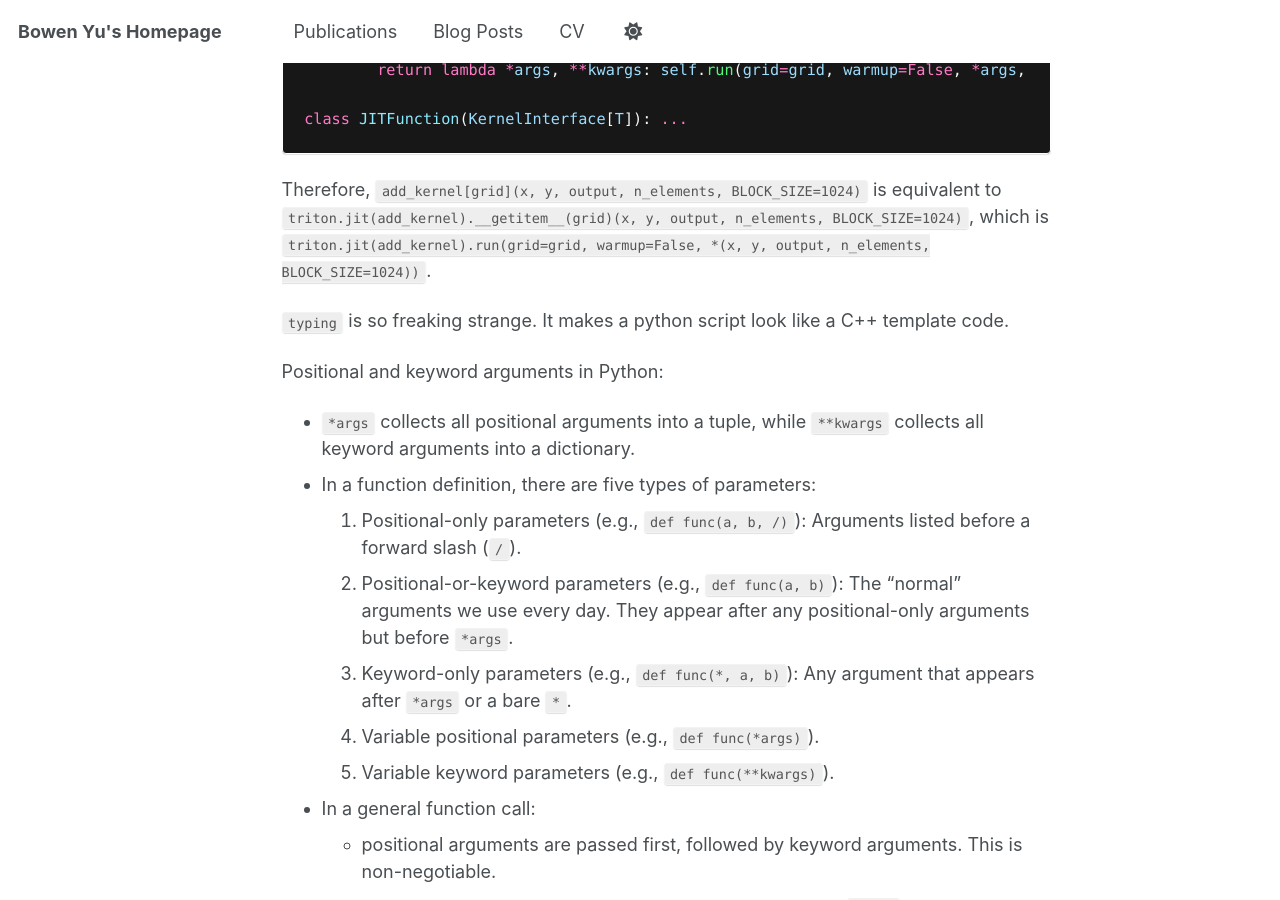
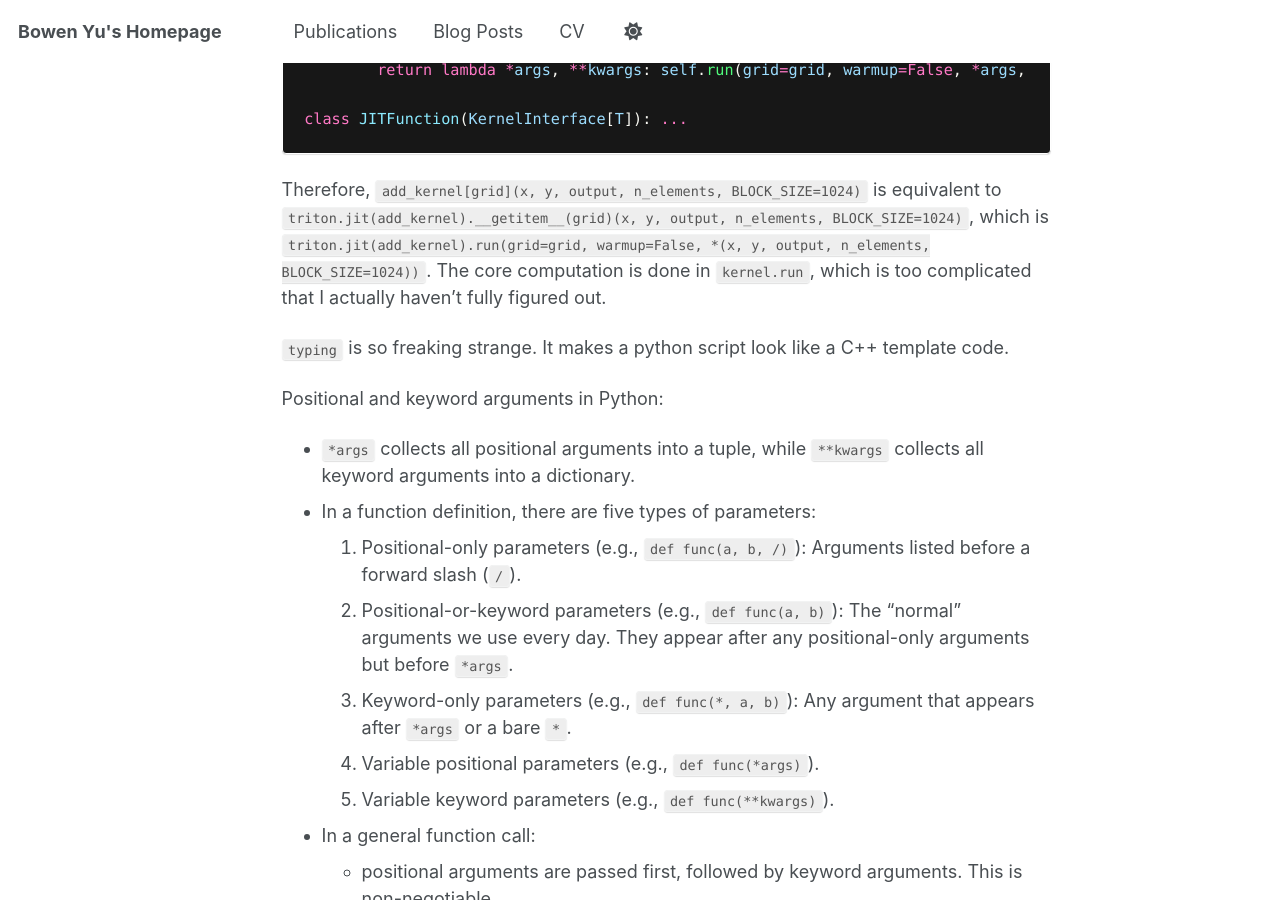
Before and after one commit to bowenyu066/bowenyu066.github.io, a Jekyll site: the page built from _posts/2025-6-17-random-notes.md, in a window 1280 px wide and 900 px high, scrolled down 1180 px. Built offline with Jekyll 4.4.1, drawn with Linux system fonts in a browser that asks for light colours.

Commit message:
random notes

````diff
--- a/_posts/2025-6-17-random-notes.md
+++ b/_posts/2025-6-17-random-notes.md
@@ -51,7 +51,7 @@ class KernelInterface(Generic[T]):
 class JITFunction(KernelInterface[T]): ...
 ```
 
-Therefore, `add_kernel[grid](x, y, output, n_elements, BLOCK_SIZE=1024)` is equivalent to `triton.jit(add_kernel).__getitem__(grid)(x, y, output, n_elements, BLOCK_SIZE=1024)`, which is `triton.jit(add_kernel).run(grid=grid, warmup=False, *(x, y, output, n_elements, BLOCK_SIZE=1024))`.
+Therefore, `add_kernel[grid](x, y, output, n_elements, BLOCK_SIZE=1024)` is equivalent to `triton.jit(add_kernel).__getitem__(grid)(x, y, output, n_elements, BLOCK_SIZE=1024)`, which is `triton.jit(add_kernel).run(grid=grid, warmup=False, *(x, y, output, n_elements, BLOCK_SIZE=1024))`. The core computation is done in `kernel.run`, which is too complicated that I actually haven't fully figured out.
 
 `typing` is so freaking strange. It makes a python script look like a C++ template code.
 
````
